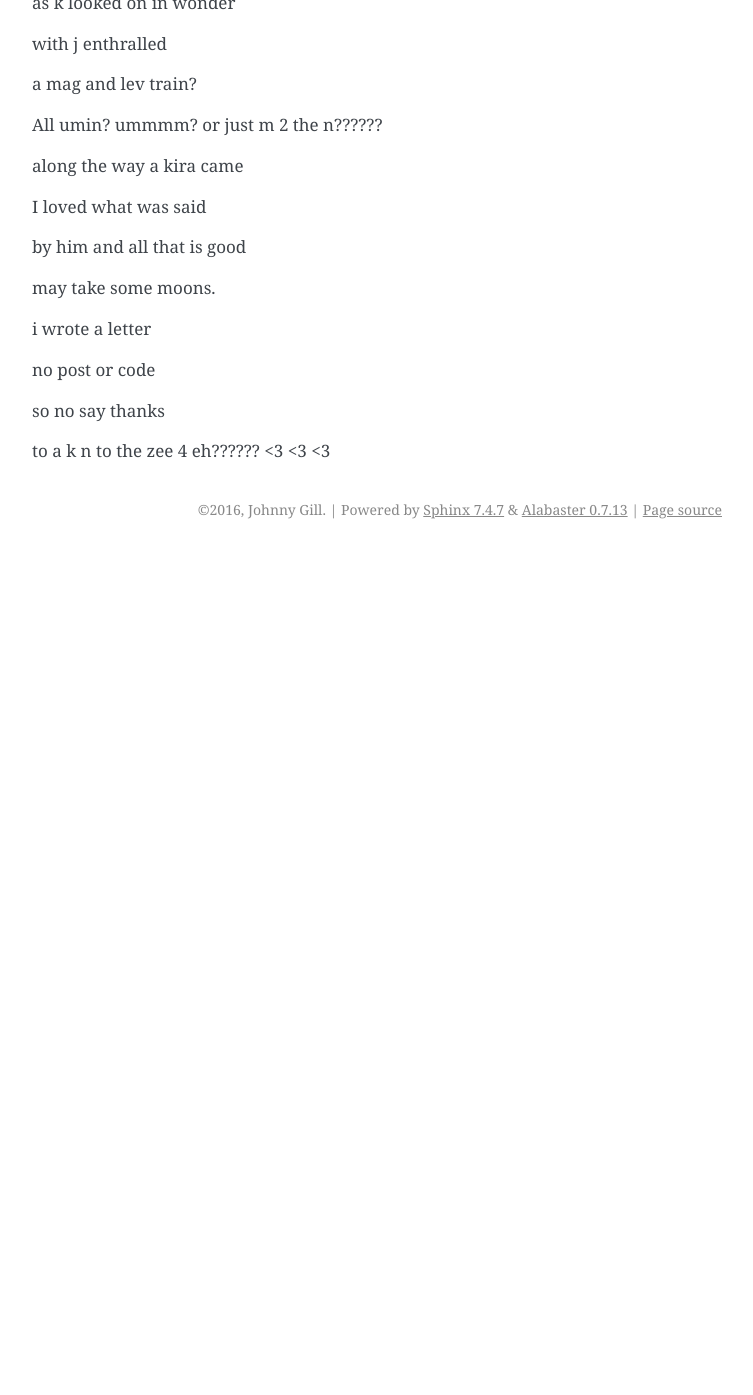
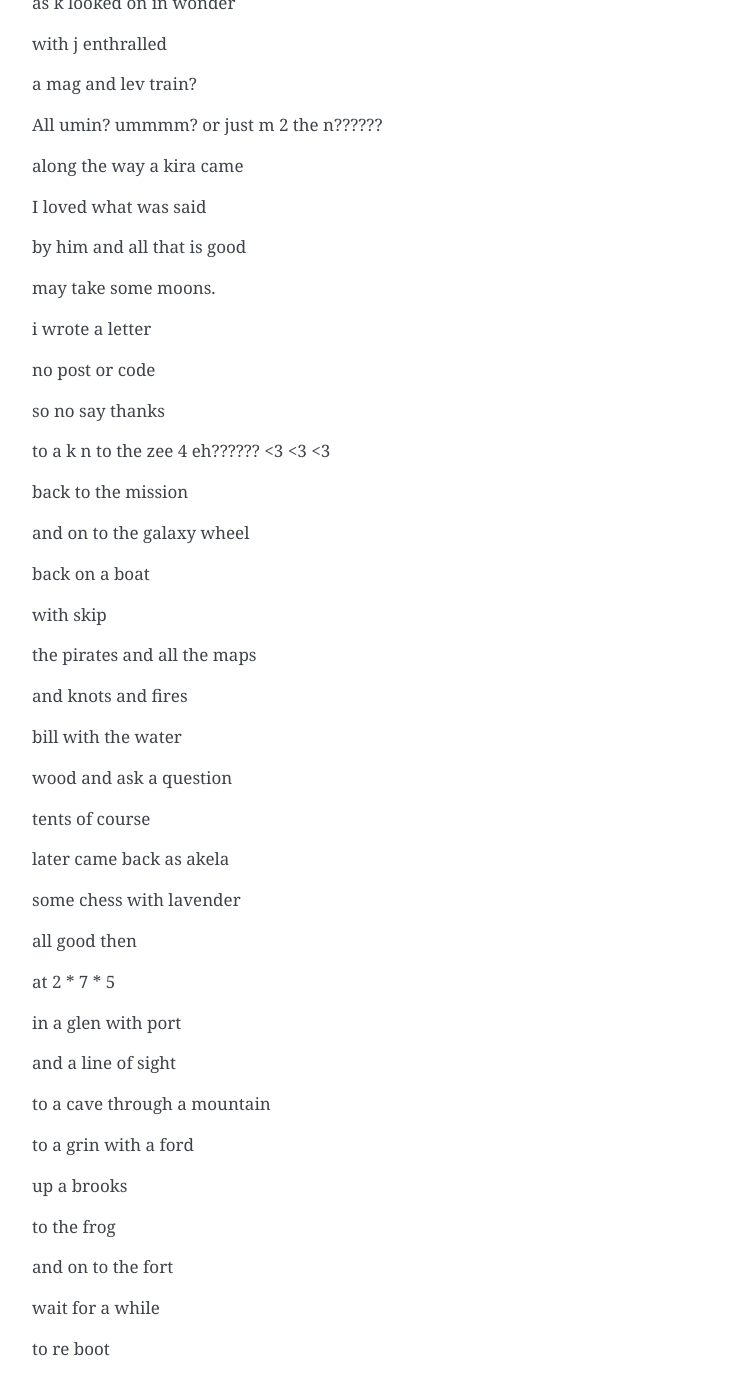
Before and after one commit to openbermuda/karmapi, a Sphinx documentation site: the page built from docs/nodice/akv.rst, in a window 1280 px wide and 1400 px high, scrolled down 1377 px. Shown: the top 1395 px of the window, without its empty margins (388-1141 px from the left). Built offline with Sphinx 7.4.7, drawn with Linux system fonts in a browser that asks for light colours; formulas are drawn with MathJax 3; pages that are not in the unit, such as notebooks, are missing from menus; before the commit the page ends 1926 px from its top, so only the background shows below that.

Commit message:
re boots for mission

```diff
--- a/docs/nodice/akv.rst
+++ b/docs/nodice/akv.rst
@@ -87,3 +87,47 @@ no post or code
 so no say thanks
 
 to a k n to the zee 4 eh?????? <3 <3 <3
+
+back to the mission
+
+and on to the galaxy wheel
+
+back on a boat
+
+with skip
+
+the pirates and all the maps
+
+and knots and fires
+
+bill with the water
+
+wood and ask a question
+
+tents of course
+
+later came back as akela
+
+some chess with lavender
+
+all good then
+
+at 2 * 7 * 5
+
+in a glen with port
+
+and a line of sight
+
+to a cave through a mountain
+
+to a grin with a ford
+
+up a brooks
+
+to the frog
+
+and on to the fort
+
+wait for a while
+
+to re boot
```
